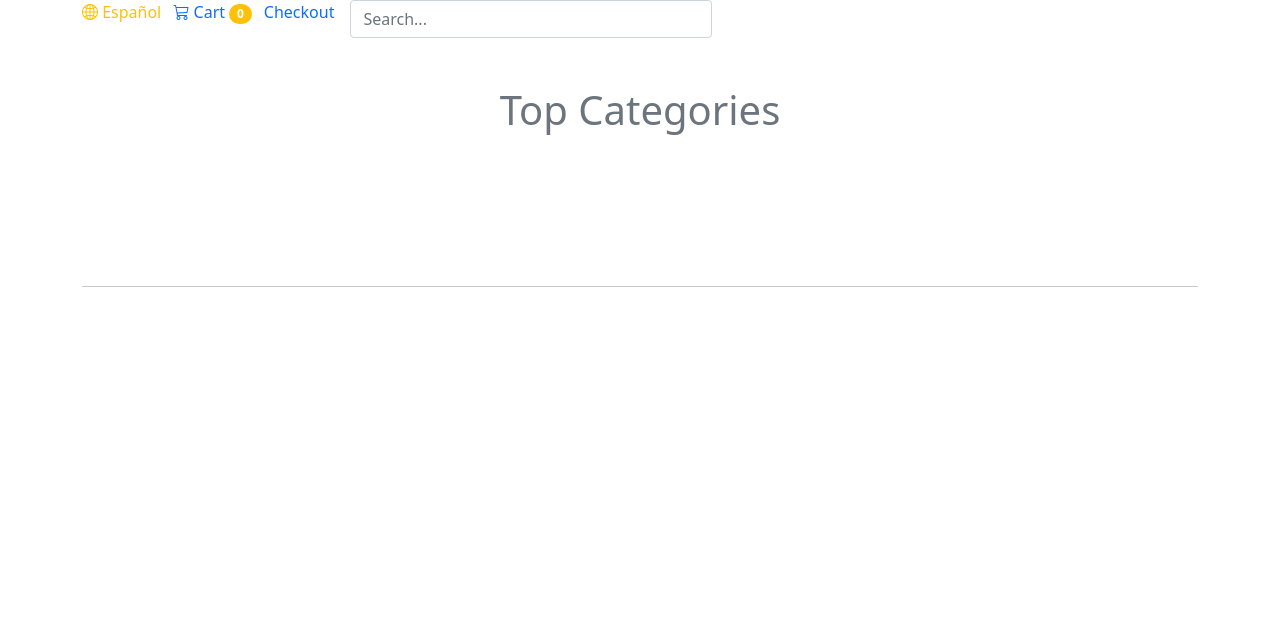
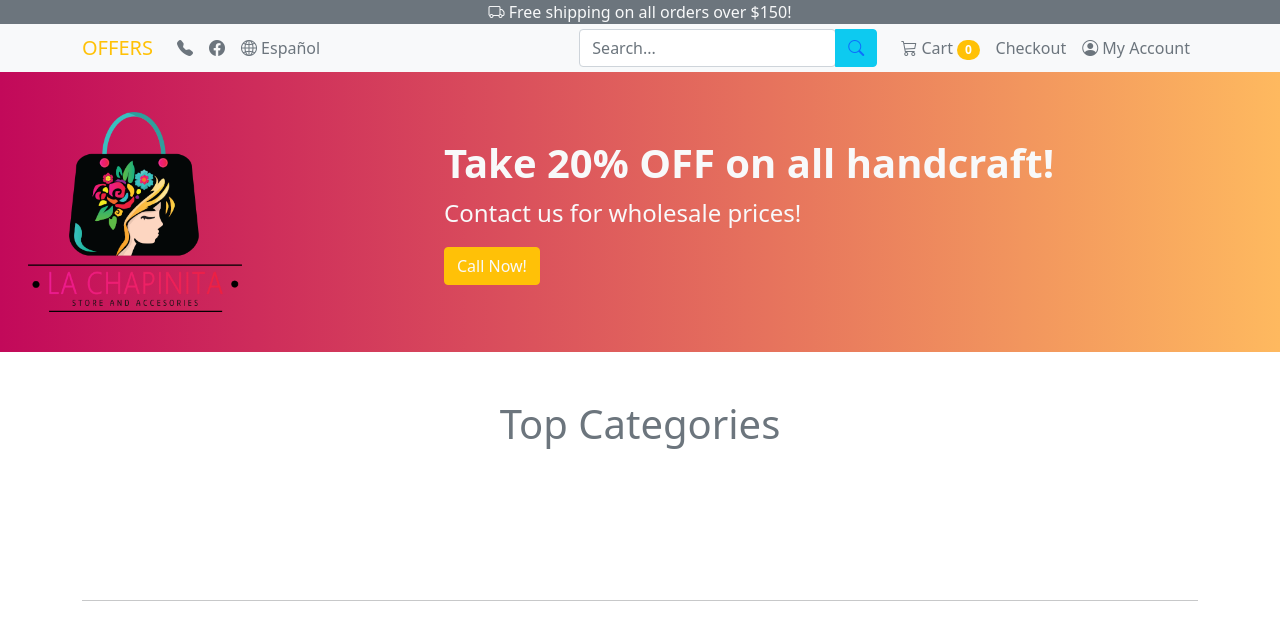
Before and after one commit to walterg85/tienda, a PHP site: page /tienda/masterPage.php in a window 1280 px wide. Shown: the top 640 px of the page. Run offline with PHP 8.4, Linux system fonts and the light colour scheme; data that the repository does not hold is empty; some libraries are stand-ins or nearby versions.

Commit message:
masterpage
Aplicar cambios en plantilla chapinita

```diff
--- a/masterPage.php
+++ b/masterPage.php
@@ -15,6 +15,7 @@
     <link rel="stylesheet" href="https://cdn.jsdelivr.net/npm/bootstrap-icons@1.7.0/font/bootstrap-icons.css">
 
     <link href="<?php echo $base_url; ?>/assets/css/product.css" rel="stylesheet">
+    <link href="<?php echo $base_url; ?>/assets/css/style.css" rel="stylesheet">
 
     <!-- Jquery -->
     <script src="https://code.jquery.com/jquery-3.6.0.min.js" integrity="sha256-/xUj+3OJU5yExlq6GSYGSHk7tPXikynS7ogEvDej/m4=" crossorigin="anonymous"></script>
@@ -27,22 +28,62 @@
     }
 </style>
 <body>
-    <div class="container">
-        <!-- Header -->
-        <div class="row g-3">
-            <div class="col-auto">
-                <a class="text-warning text-decoration-none changeLang" href="javascript:void(0);"></a>
-                <a href="javascript:void(0);" class="ms-2 text-decoration-none" id="checkCart" data-bs-toggle="modal" data-bs-target="#mdlCheckCart">View cart</a>
-                <a href="javascript:void(2);" class="ms-2 text-decoration-none btnCheckout">Checkout</a>
-            </div>
-            <div class="col-sm-4">
-                <div class="dropdown">
-                    <input type="text" class="form-control dropdown-toggle" id="inputSearch" placeholder="Search..." autocomplete="off" >
-                    <ul class="dropdown-menu" aria-labelledby="inputSearch"></ul>
+    <!-- TOP BAR -->
+    <div class="first-bar text-center bg-secondary text-light">
+        <p><i class="bi bi-truck"></i> Free shipping on all orders over $150!</p>
+    </div>
+
+    <!-- NAV BAR -->
+    <header class="p-1 mt-1 bg-light">
+        <div class="container">
+            <div class="d-flex flex-wrap align-items-center justify-content-center justify-content-lg-start">
+                <a class="navbar-brand text-warning" href="#">OFFERS</a>
+                <a href="javascript:void(0);"><img class="img-fluid logo-sm d-block d-sm-none" src="/assets/img/logo.png"></a>
+                <ul class="nav col-sm-auto me-lg-auto justify-content-center mb-md-0">
+                    <li><a href="tel:18324390684" class="nav-link px-2 text-secondary"><i class="bi bi-telephone-fill"></i></a></li>
+                    <li><a href="javascript:void(0);" class="nav-link px-2 text-secondary"><i class="bi bi-facebook"></i></a></li>
+                    <li><a href="javascript:void(0);" class="nav-link px-2 text-secondary changeLang"><i class="bi bi-globe"></i> Español</a></li>
+                </ul>
+
+                <form class="col-12 col-lg-auto mb-3 mb-lg-0 me-lg-3 d-none d-sm-block">
+                    <div class="input-group">
+                        <div class="dropdown">
+                            <input type="text" class="form-control dropdown-toggle" id="inputSearch" placeholder="Search..." autocomplete="off" >
+                            <ul class="dropdown-menu" aria-labelledby="inputSearch"></ul>
+                        </div>
+                        <button class="btn btn-info" type="button"><i class="bi bi-search text-primary"></i></button>
+                    </div>
+                </form>
+
+                <div>
+                    <ul class="nav col-12 col-lg-auto me-lg-auto mb-2 justify-content-center mb-md-0">
+                        <li><a type="button" data-bs-toggle="modal" data-bs-target="#mdlCheckCart" class="nav-link px-2 text-secondary" id="checkCart"><i class="bi bi-cart3"></i> Cart</a></li>
+                        <li><a href="javascript:void(2);" class="nav-link px-2 text-secondary d-block d-sm-none"><i class="bi bi-search text-info"></i></a></li>
+                        <li><a href="javascript:void(2);" class="nav-link px-2 text-secondary btnCheckout">Checkout</a></li>
+                        <li><a href="javascript:void(2);" class="nav-link px-2 text-secondary"><i class="bi bi-person-circle"></i> My Account</a></li>
+                    </ul>
                 </div>
             </div>
         </div>
+    </header>
 
+    <!-- LANDING -->
+    <div class="p-3 bg-warning bg-mix text-light">
+        <div class="container-fluid py-4">
+            <div class="row">
+                <div class="col-4 center-column d-none d-sm-block">
+                    <a href="javascript:void(0);"><img class="img-fluid logo" src="<?php echo $base_url; ?>/assets/img/logoChapi.png"></a>
+                </div>
+                <div class="col center-column">
+                    <h1 class="display-6 fw-bold">Take 20% OFF on all handcraft!</h1>
+                    <p class="col-md-8 fs-4">Contact us for wholesale prices!</p>
+                    <button class="btn btn-warning text-light" type="button">Call Now!</button>
+                </div>
+            </div>
+        </div>
+    </div>
+
+    <div class="container">
         <!-- CATEGORIES -->
         <div class="container px-4 py-5 text-secondary">
             <h2 class="pb-2 text-center display-6 categories">Top Categories</h2>
```
